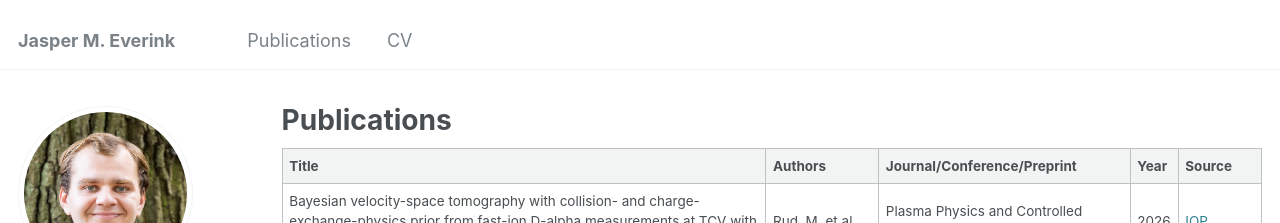
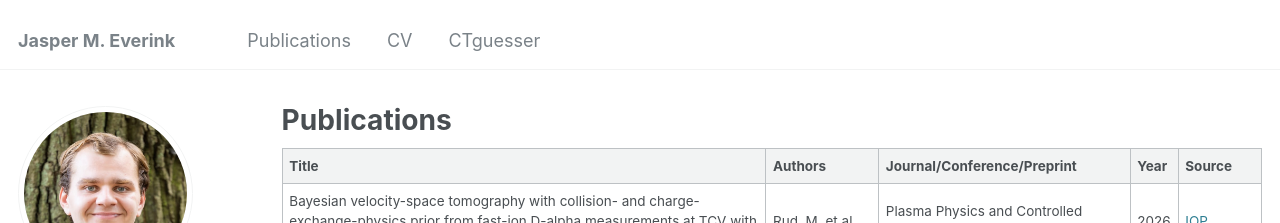
Before and after one commit to jeverink/jeverink.github.io, a Jekyll site: the page built from _pages/publications.md, in a window 1280 px wide. Shown: the top 223 px of the page. Built offline with Jekyll 4.4.1, drawn with Linux system fonts in a browser that asks for light colours; some web fonts are replaced.

Commit message:
Update navigation.yml

```diff
--- a/_data/navigation.yml
+++ b/_data/navigation.yml
@@ -10,3 +10,6 @@ main:
 
   - title: "CV"
     url: /cv/
+
+  - title: "CTguesser"
+    url: /other/CTguesser/
```
